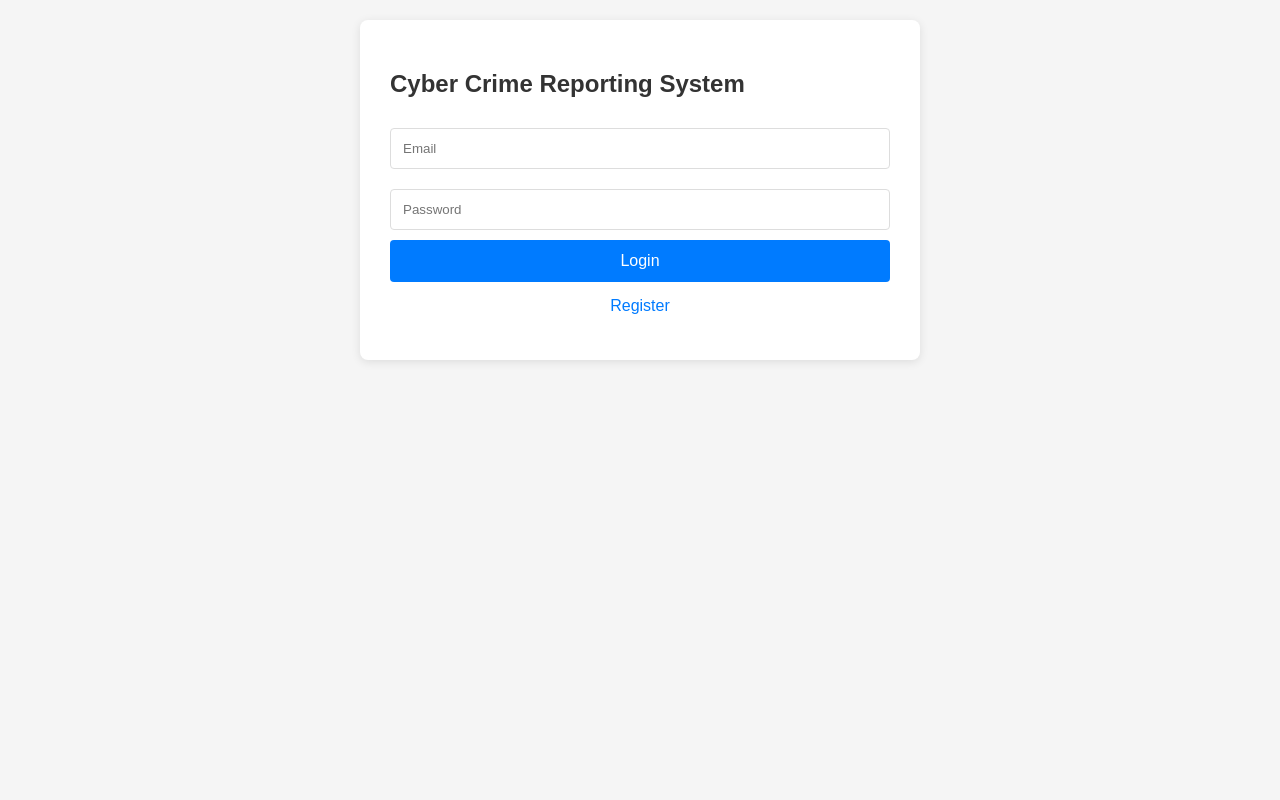
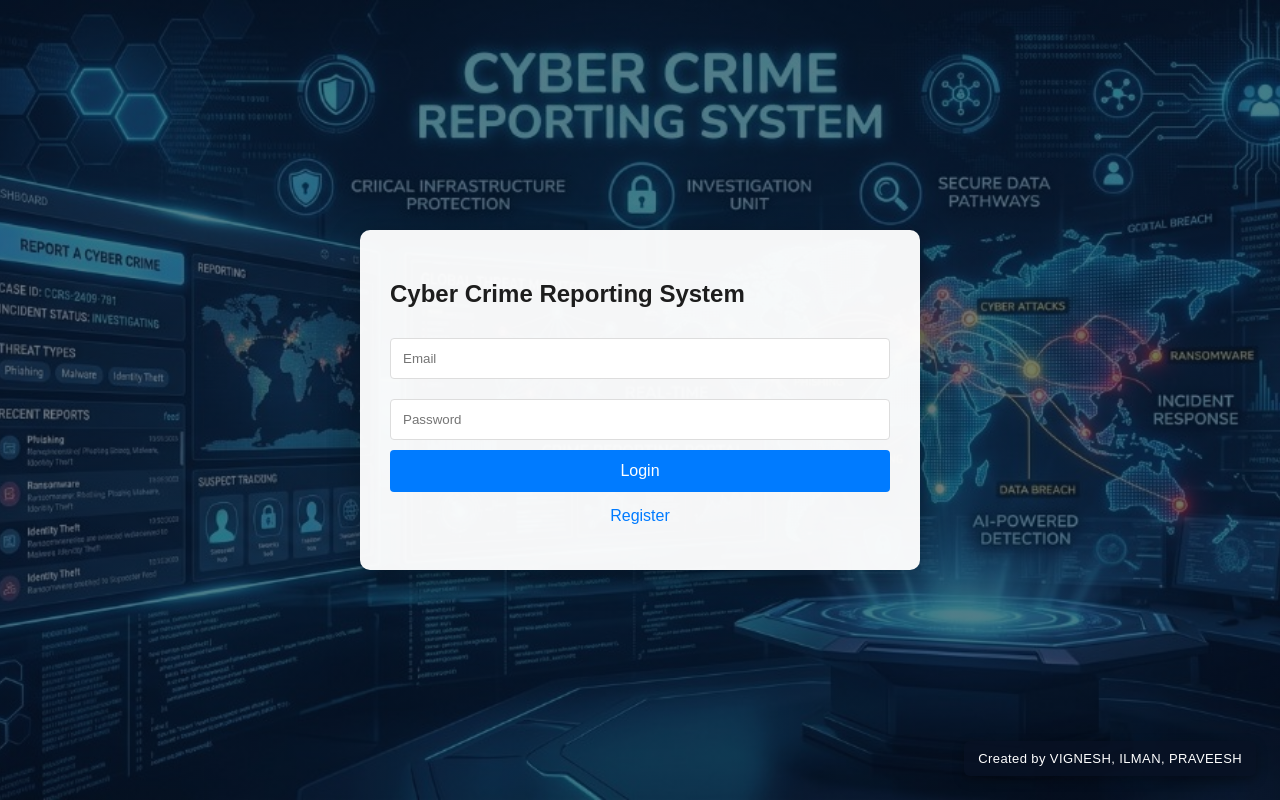
Before and after one commit to praveeshb/cybercrime-project, a PHP site: page / in a window 1280 px wide. Run offline with PHP 8.4, Linux system fonts and the light colour scheme; data comes from the database, SQL or seed files in the repository.

Commit message:
Update login page with cyber-themed background and credits.
Apply full-screen styled background image to the login page and add a visible creator credit label while preserving form readability.

Made-with: Cursor

```diff
--- a/index.php
+++ b/index.php
@@ -41,14 +41,46 @@ if(isset($_POST['login'])){
 <head>
 <title>Cyber Crime Reporting System</title>
 <style>
-body { font-family: Arial, sans-serif; background: #f5f5f5; margin: 0; padding: 20px; }
-.container { max-width: 500px; margin: 0 auto; padding: 30px; background: white; border-radius: 8px; box-shadow: 0 2px 10px rgba(0,0,0,0.1); }
-h2 { color: #333; margin-bottom: 20px; }
+body {
+    font-family: Arial, sans-serif;
+    margin: 0;
+    min-height: 100vh;
+    display: flex;
+    align-items: center;
+    justify-content: center;
+    padding: 20px;
+    box-sizing: border-box;
+    background-image: linear-gradient(rgba(6, 20, 40, 0.55), rgba(6, 20, 40, 0.55)), url('assets/login-bg.png');
+    background-size: cover;
+    background-position: center;
+    background-repeat: no-repeat;
+}
+.container {
+    width: 100%;
+    max-width: 500px;
+    padding: 30px;
+    background: rgba(255, 255, 255, 0.96);
+    border-radius: 10px;
+    box-shadow: 0 8px 30px rgba(0, 0, 0, 0.35);
+}
+h2 { color: #1d1d1d; margin-bottom: 20px; }
 input { width: 100%; padding: 12px; margin: 10px 0; border: 1px solid #ddd; border-radius: 4px; box-sizing: border-box; }
 button { width: 100%; padding: 12px; background: #007bff; color: white; border: none; border-radius: 4px; cursor: pointer; font-size: 16px; }
 button:hover { background: #0056b3; }
 a { display: block; text-align: center; margin: 15px 0; color: #007bff; text-decoration: none; }
 a:hover { text-decoration: underline; }
+.credit {
+    position: fixed;
+    right: 24px;
+    bottom: 24px;
+    background: rgba(8, 18, 36, 0.75);
+    color: #ffffff;
+    padding: 10px 14px;
+    border-radius: 6px;
+    font-size: 13px;
+    letter-spacing: 0.4px;
+    box-shadow: 0 4px 12px rgba(0, 0, 0, 0.3);
+}
 </style>
 </head>
 
@@ -72,5 +104,7 @@ a:hover { text-decoration: underline; }
 
 </div>
 
+<div class="credit">Created by VIGNESH, ILMAN, PRAVEESH</div>
+
 </body>
 </html>
```
Also changed, not shown: assets/login-bg.png (added).
